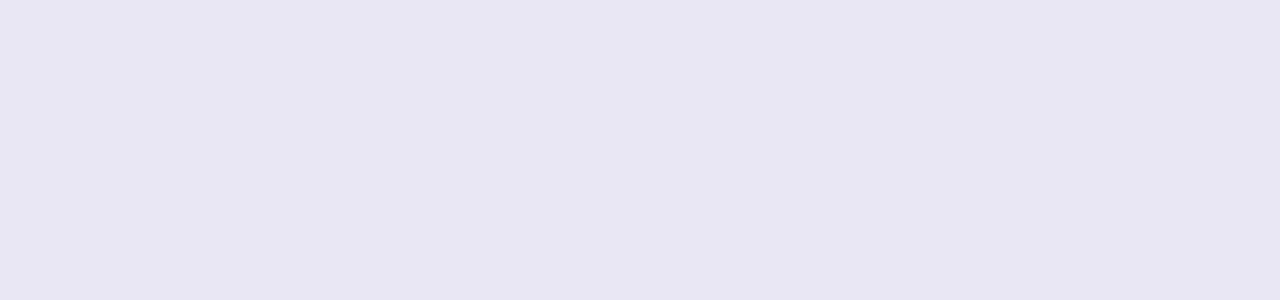
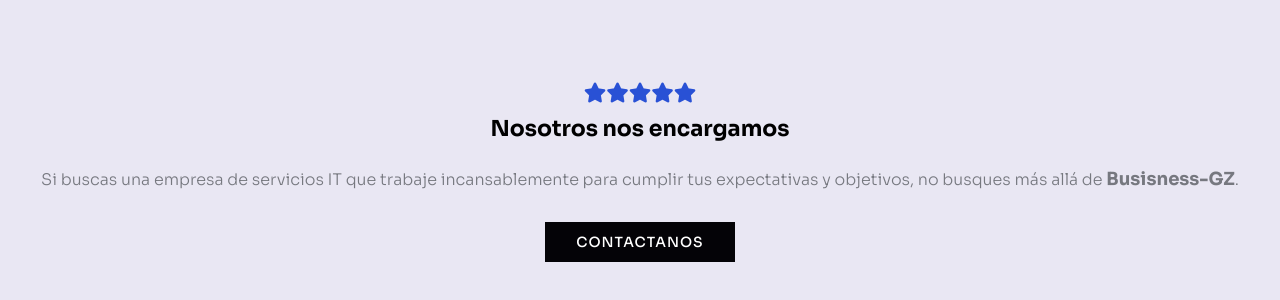
Before and after one commit to gszcode/app-consultura, a React (Vite) app: page / in a window 1280 px wide. Shown: the part 3352-3652 px from the top of the page. Before the commit the page ends 1524 px from the top, so only its background shows below. Built offline with nearby package versions, Linux system fonts and the light colour scheme.

Commit message:
componente contact agregado al app

```diff
--- a/src/App.jsx
+++ b/src/App.jsx
@@ -2,6 +2,8 @@ import './index.css'
 import Header from './components/Header'
 import Home from './pages/Home'
 import About from './pages/About'
+import Hiring from './pages/Hiring'
+import Contact from './pages/Contact'
 
 function App() {
   return (
@@ -9,6 +11,8 @@ function App() {
       <Header />
       <Home />
       <About />
+      <Hiring />
+      <Contact />
     </>
   )
 }
```
